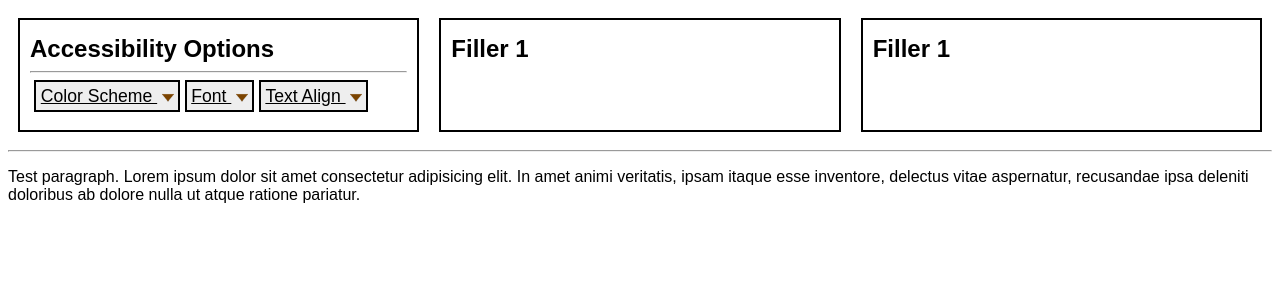
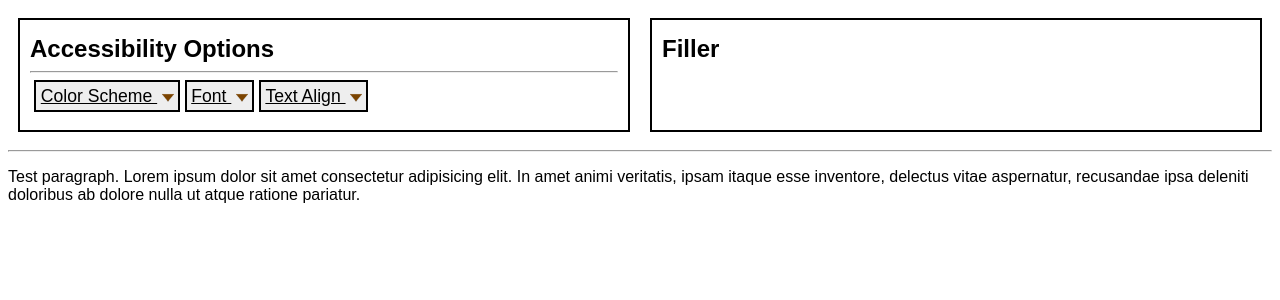
Before and after one commit to sjdobesh/ave, a Flask app: page / in a window 1280 px wide. Shown: the part 82-382 px from the top of the page. Run offline with Flask 2, Linux system fonts and the light colour scheme; some web fonts are replaced.

Commit message:
Three col layout switched to two columns; nav landmark added

```diff
--- a/static/css/style.css
+++ b/static/css/style.css
@@ -7,11 +7,11 @@
 }
 
 /* Row stylings */
-.row.col3 {
+.row.col2 {
   display: grid;
-  grid-template-columns: repeat(3, 1fr);
+  grid-template-columns: repeat(2, 1fr);
 }
-.row.col3 div {
+.row.col2 div, .row.col2 nav {
   margin: 10px;
   padding: 10px;
 }
@@ -38,3 +38,9 @@
   width: 1px;
   word-wrap: normal !important;
 }
+
+@media only screen and (max-width: 1024px) {
+  .row.col2 {
+    grid-template-columns: 1fr;
+  }
+}
--- a/templates/index.html
+++ b/templates/index.html
@@ -29,13 +29,12 @@ The ul menubars are (or are based on) the following w3 code: https://www.w3.org/
     </header>
     <!-- Row with columns -->
     <!-- TODO: Discuss single or multiple navigations -->
-    <div class="row col3">
-        <!--row with 3 columns-->
-        <div class="has-border">
-            <!--column 1 of 3-->
-            <h2 id="menubar1label">Accessibility Options</h2>
+    <div class="row col2">
+        <!--row with 2 columns-->
+        <nav class="has-border" aria-labelledby="a11y-options"> <!--column 1 of 2-->
+            <h2 id="a11y-options">Accessibility Options</h2>
             <hr aria-hidden="true">
-            <ul id="menubar1" role="menubar" aria-labelledby="menubar1label">
+            <ul id="menubar1" role="menubar" aria-labelledby="a11y-options">
                 <li role="none">
                     <a role="menuitem" aria-haspopup="true" aria-expanded="false" href="#" class="has-border">
                         Color Scheme
@@ -98,14 +97,10 @@ The ul menubars are (or are based on) the following w3 code: https://www.w3.org/
                     </ul>
                 </li>
             </ul>
-        </div>
+        </nav>
         <div class="has-border">
-            <!--column 2 of 3-->
-            <h2>Filler 1</h2>
-        </div>
-        <div class="has-border">
-            <!--column 3 of 3-->
-            <h2>Filler 1</h2>
+            <!--column 2 of 2-->
+            <h2>Filler</h2>
         </div>
     </div>
     <main>
```
